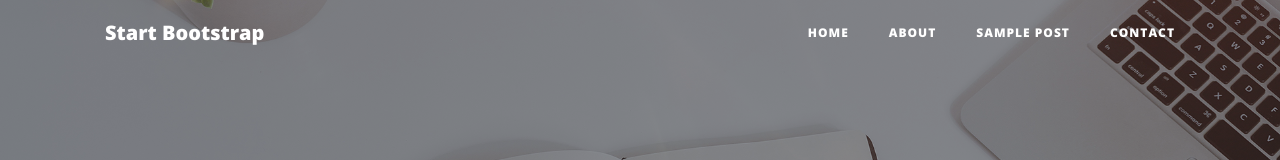
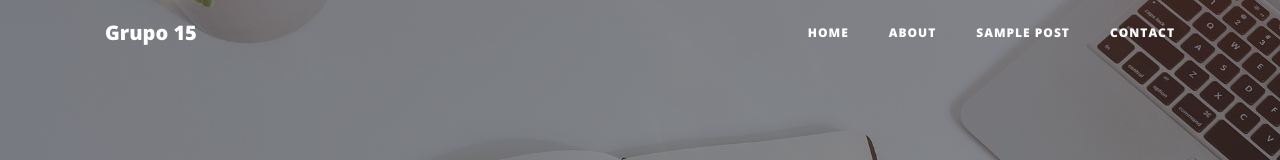
Before and after one commit to rhamsesreymundo/grupo15, a website: page index.html in a window 1280 px wide. Shown: the top 160 px of the page. Drawn offline with nearby package versions, Linux system fonts and the light colour scheme.

Commit message:
Update index.html

```diff
--- a/index.html
+++ b/index.html
@@ -28,7 +28,7 @@
     <!-- Navigation -->
     <nav class="navbar navbar-expand-lg navbar-light fixed-top" id="mainNav">
       <div class="container">
-        <a class="navbar-brand" href="index.html">Start Bootstrap</a>
+        <a class="navbar-brand" href="index.html">Grupo 15</a>
         <button class="navbar-toggler navbar-toggler-right" type="button" data-toggle="collapse" data-target="#navbarResponsive" aria-controls="navbarResponsive" aria-expanded="false" aria-label="Toggle navigation">
           Menu
           <i class="fa fa-bars"></i>
```
